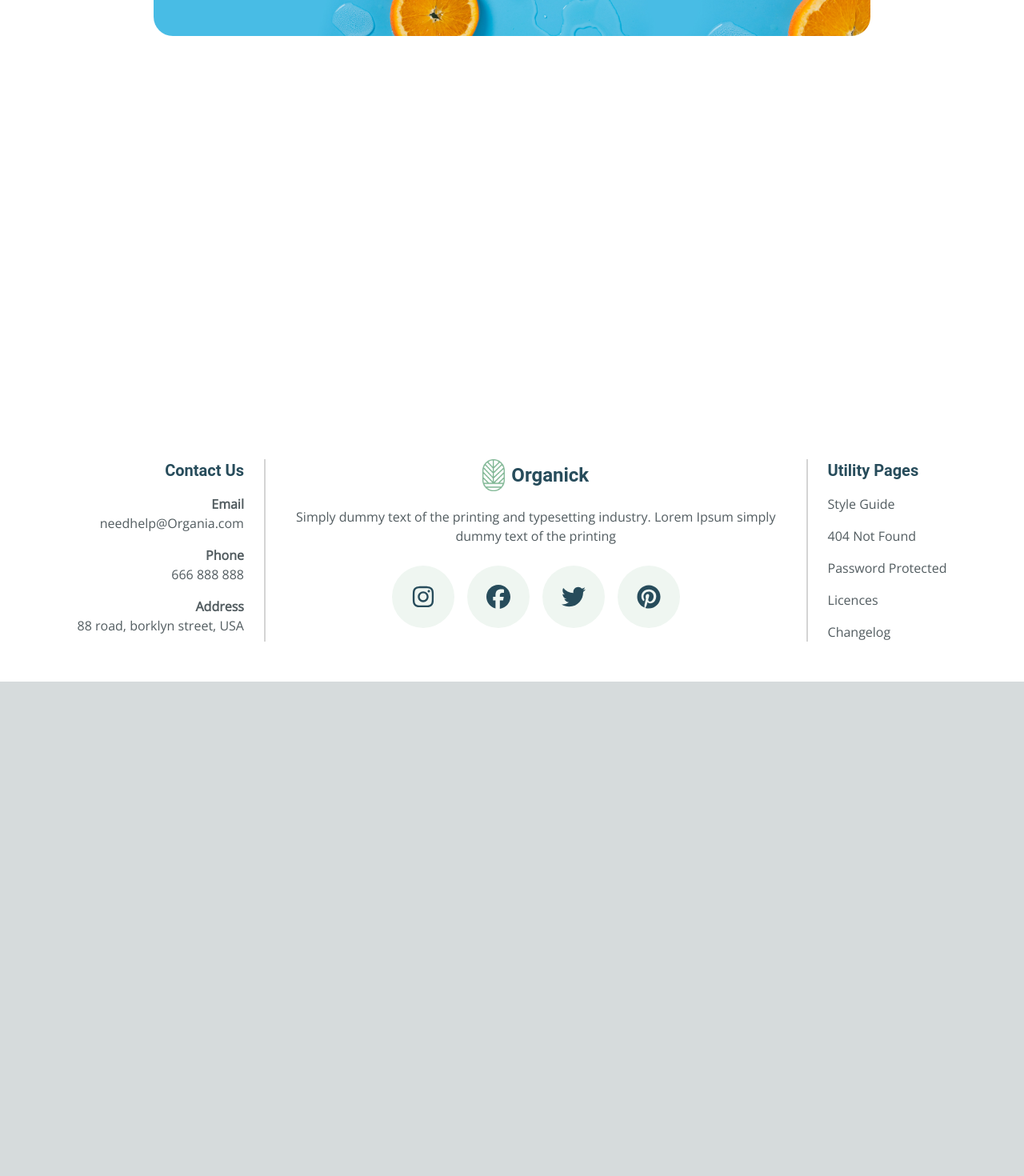
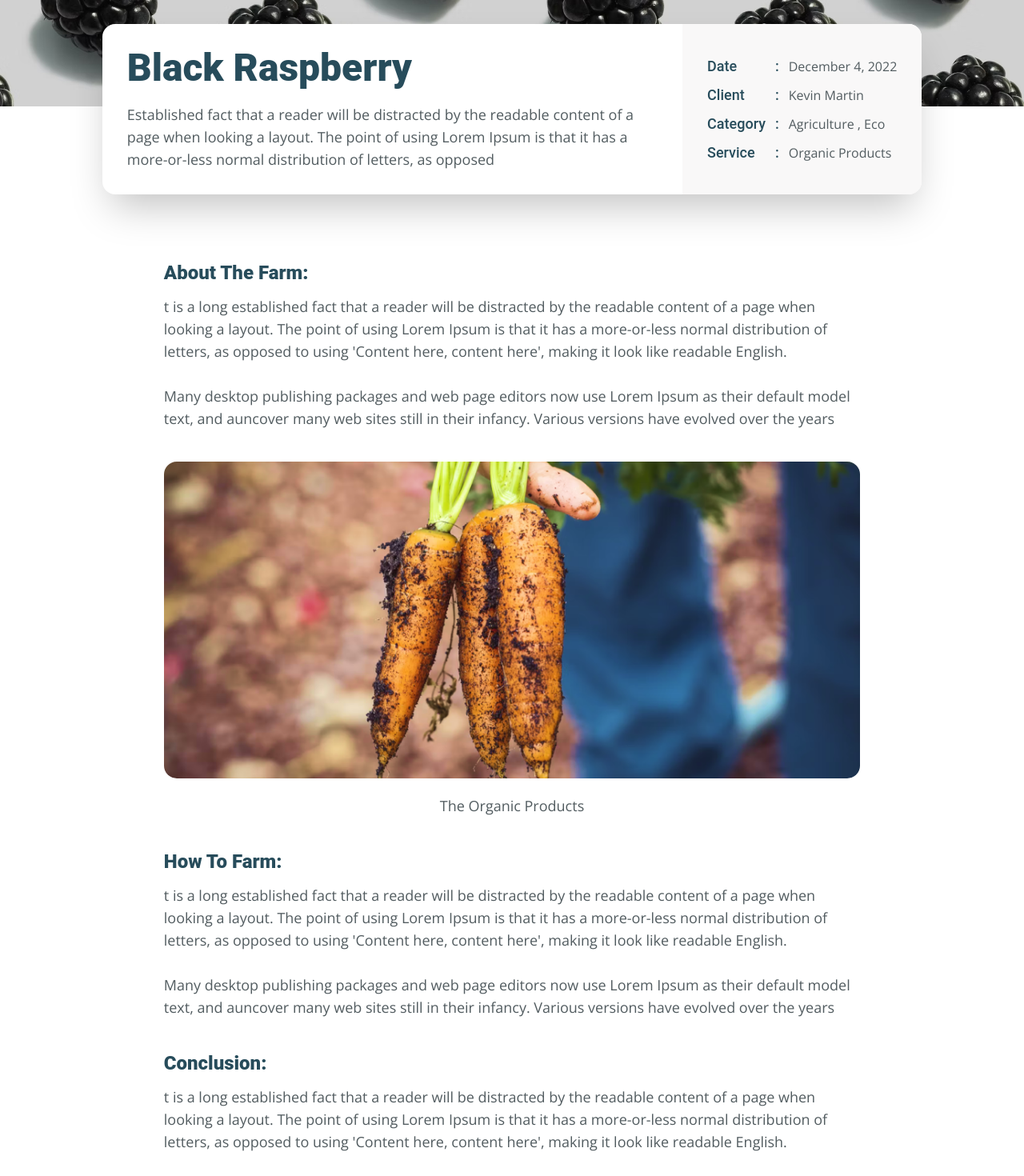
Before and after one commit to kaomao1234/agriculture-cloned-app, a Next.js app: page /PortfolioSingle in a window 1280 px wide. Shown: the part 300-1770 px from the top of the page at 80% size. Before the commit the page ends 1152 px from the top, so only its background shows below. Built offline with nearby package versions, Linux system fonts and the light colour scheme.

Commit message:
feat(templates):  create portfolio single and banner component to portfolio single page,

```diff
--- /dev/null
+++ b/src/templates/PortfolioSingle/Banner/index.tsx
@@ -0,0 +1,62 @@
+import { FC } from "react";
+
+const Banner: FC = () => {
+  const data = [
+    "December 4, 2022",
+    "Kevin Martin",
+    "Agriculture , Eco",
+    "Organic Products",
+  ];
+  return (
+    <div
+      style={{
+        backgroundImage: `url(PortfolioSingle/Banner/image.png)`,
+      }}
+      className="relative w-full bg-cover bg-center bg-no-repeat"
+    >
+      <div className="absolute z-10 mx-[10%] mt-[20%] flex flex-row overflow-clip rounded-2xl bg-white shadow shadow-2xl">
+        <div className="flex flex-col justify-start gap-5 p-[3%]">
+          <label className="font-roboto text-5xl font-extrabold text-blue_dianne">
+            Black Raspberry
+          </label>
+          <label className="font-sans text-lg font-normal text-black_coral_pearl">
+            Established fact that a reader will be distracted by the readable
+            content of a page when looking a layout. The point of using Lorem
+            Ipsum is that it has a more-or-less normal distribution of letters,
+            as opposed
+          </label>
+        </div>
+        <div className="flex flex-shrink-0 flex-row items-center gap-3 bg-alabaster px-[3%]">
+          <div className="flex flex-col gap-2 font-roboto text-lg font-medium text-blue_dianne">
+            <label>Date</label>
+            <label>Client</label>
+            <label>Category</label>
+            <label>Service</label>
+          </div>
+          <div className="flex flex-col gap-2">
+            {Array.from({
+              length: 4,
+            }).map((value, index) => {
+              return (
+                <div className="flex flex-row items-center gap-3" key={index}>
+                  <label className="font-roboto text-lg font-medium text-blue_dianne">
+                    :
+                  </label>
+                  <label className="font-sans text-base font-normal text-black_coral_pearl">
+                    {data[index]}
+                  </label>
+                </div>
+              );
+            })}
+          </div>
+        </div>
+      </div>
+      <img
+        src="PortfolioSingle/Banner/image.png"
+        className="w-[60%] opacity-0"
+      />
+    </div>
+  );
+};
+
+export { Banner };
--- /dev/null
+++ b/src/templates/PortfolioSingle/PortfolioDetails/index.tsx
@@ -0,0 +1,67 @@
+import { FC } from "react";
+
+const PortfolioDetails: FC = () => {
+  return (
+    <div className="mt-[15%] flex flex-col gap-10 px-[16%]">
+      <div className="flex flex-col items-start justify-start gap-3">
+        <label className="font-roboto text-2xl font-extrabold text-blue_dianne">
+          About The Farm:
+        </label>
+        <label className="font-sans text-lg font-normal text-black_coral_pearl">
+          t is a long established fact that a reader will be distracted by the
+          readable content of a page when looking a layout. The point of using
+          Lorem Ipsum is that it has a more-or-less normal distribution of
+          letters, as opposed to using &apos;Content here, content here&apos;,
+          making it look like readable English. <br />
+          <br />
+          Many desktop publishing packages and web page editors now use Lorem
+          Ipsum as their default model text, and auncover many web sites still
+          in their infancy. Various versions have evolved over the years
+        </label>
+      </div>
+      <div className="flex flex-col gap-5">
+        <img
+          src="PortfolioSingle/PortfolioDetails/image_1.png"
+          className="rounded-2xl"
+        />
+        <label className="text-center font-sans text-lg font-normal text-black_coral_pearl">
+          The Organic Products
+        </label>
+      </div>
+      <div className="flex flex-col items-start justify-start gap-3">
+        <label className="font-roboto text-2xl font-extrabold text-blue_dianne">
+          How To Farm:
+        </label>
+        <label className="font-sans text-lg font-normal text-black_coral_pearl">
+          t is a long established fact that a reader will be distracted by the
+          readable content of a page when looking a layout. The point of using
+          Lorem Ipsum is that it has a more-or-less normal distribution of
+          letters, as opposed to using &apos;Content here, content here&apos;,
+          making it look like readable English. <br />
+          <br />
+          Many desktop publishing packages and web page editors now use Lorem
+          Ipsum as their default model text, and auncover many web sites still
+          in their infancy. Various versions have evolved over the years
+        </label>
+      </div>
+      <div className="flex flex-col items-start justify-start gap-3">
+        <label className="font-roboto text-2xl font-extrabold text-blue_dianne">
+          Conclusion:
+        </label>
+        <label className="font-sans text-lg font-normal text-black_coral_pearl">
+          t is a long established fact that a reader will be distracted by the
+          readable content of a page when looking a layout. The point of using
+          Lorem Ipsum is that it has a more-or-less normal distribution of
+          letters, as opposed to using &apos;Content here, content here&apos;,
+          making it look like readable English. <br />
+          <br />
+          Many desktop publishing packages and web page editors now use Lorem
+          Ipsum as their default model text, and auncover many web sites still
+          in their infancy. Various versions have evolved over the years
+        </label>
+      </div>
+    </div>
+  );
+};
+
+export { PortfolioDetails };
--- /dev/null
+++ b/src/templates/PortfolioSingle/index.ts
@@ -0,0 +1,2 @@
+export { Banner } from "./Banner";
+export { PortfolioDetails } from "./PortfolioDetails";
```
